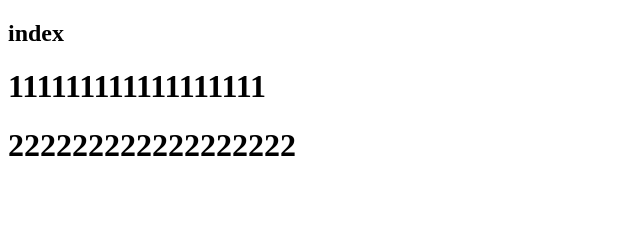
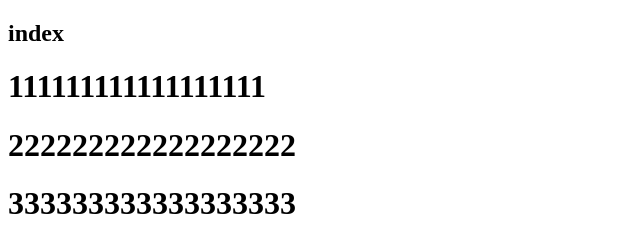
Before and after one commit to fainTnT/git-demo, a plain HTML site: page index.html in a window 1280 px wide. Shown: the whole page, without its empty margins (0-640 px from the left). Drawn offline with Linux system fonts and the light colour scheme.

Commit message:
A第四次提交

```diff
--- a/index.html
+++ b/index.html
@@ -8,5 +8,6 @@
   <h2>index</h2>
   <h1>111111111111111111</h1>
   <h1>222222222222222222</h1>
+  <h1>333333333333333333</h1>
 </body>
 </html>
```
